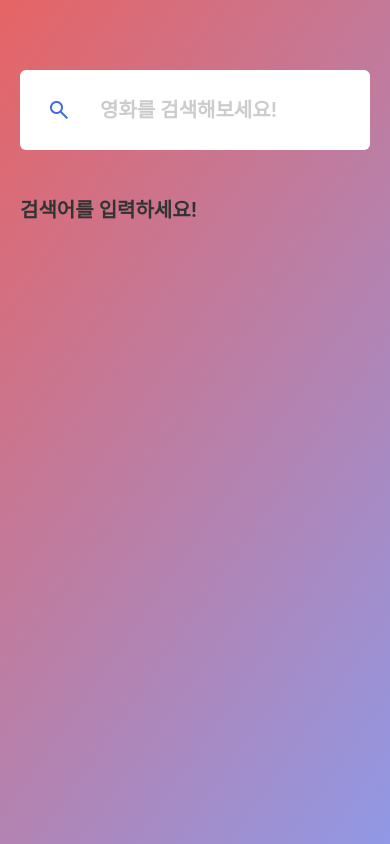
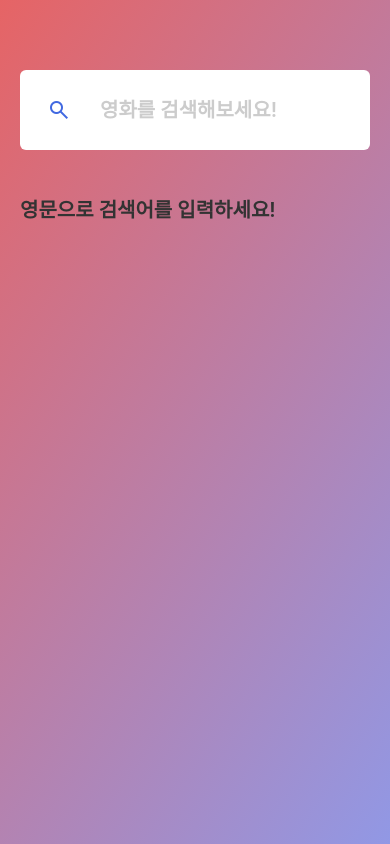
Before and after one commit to oridori2705/MovieSearchApp-Vue-ts, a Vue app: page / in a window 390 px wide. Built offline with nearby package versions, Linux system fonts and the light colour scheme; a web font is replaced by a local one.

Commit message:
fix: 영문 검색 유도 추가 및 모바일 환경 모달 크기 개선

```diff
--- a/src/routes/MainPage.vue
+++ b/src/routes/MainPage.vue
@@ -22,7 +22,7 @@ onMounted(() => {
     <div
       v-else
       class="search-text">
-      <p>검색어를 입력하세요!</p>
+      <p>영문으로 검색어를 입력하세요!</p>
     </div>
   </main>
   <Transition>
--- a/src/routes/MovieModal.vue
+++ b/src/routes/MovieModal.vue
@@ -119,6 +119,7 @@ function offModal() {
     }
     .contents-div {
       display: flex;
+
       .poster {
         padding: 10px;
         img {
@@ -162,8 +163,14 @@ function offModal() {
 @media (max-width: 630px) {
   .modal {
     .contents {
+      max-width: calc(100vw - 100px);
       .contents-div {
         flex-direction: column;
+        .poster {
+          img {
+            width: 70vw;
+          }
+        }
       }
     }
   }
```
